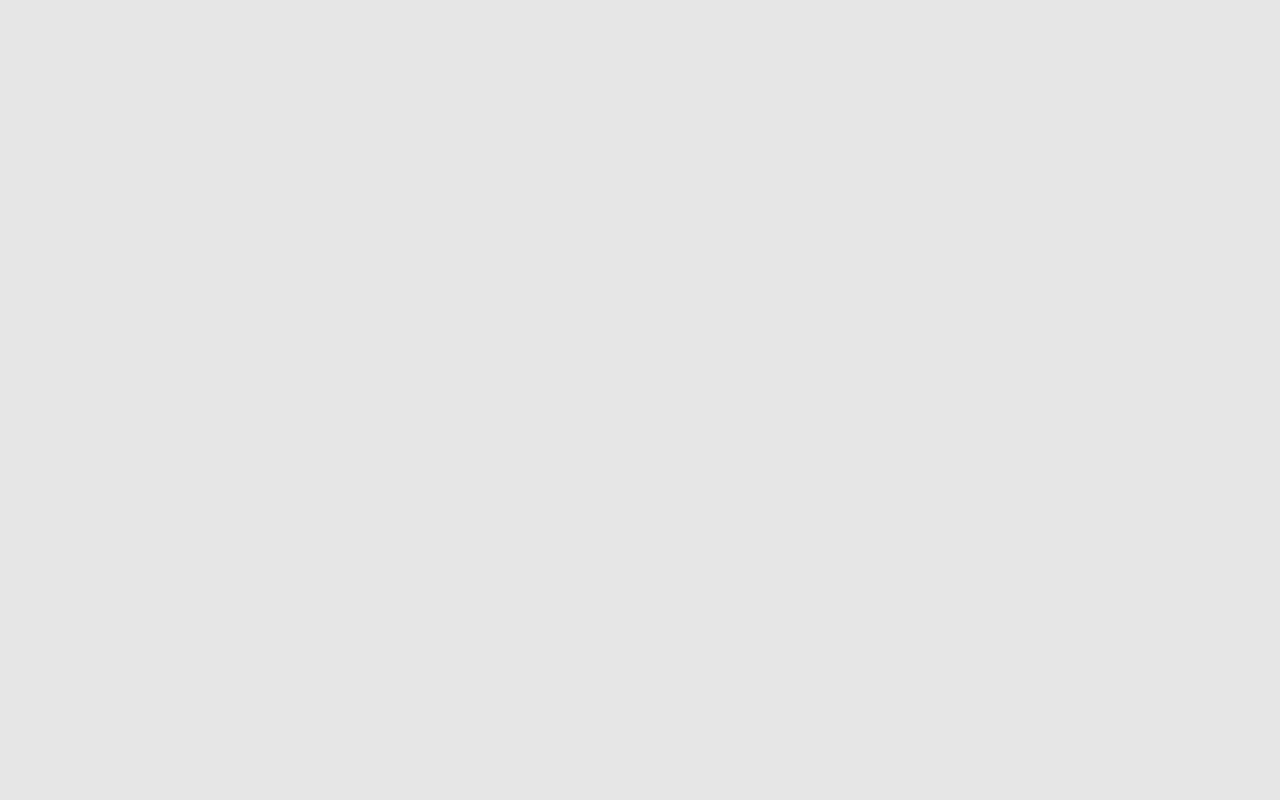
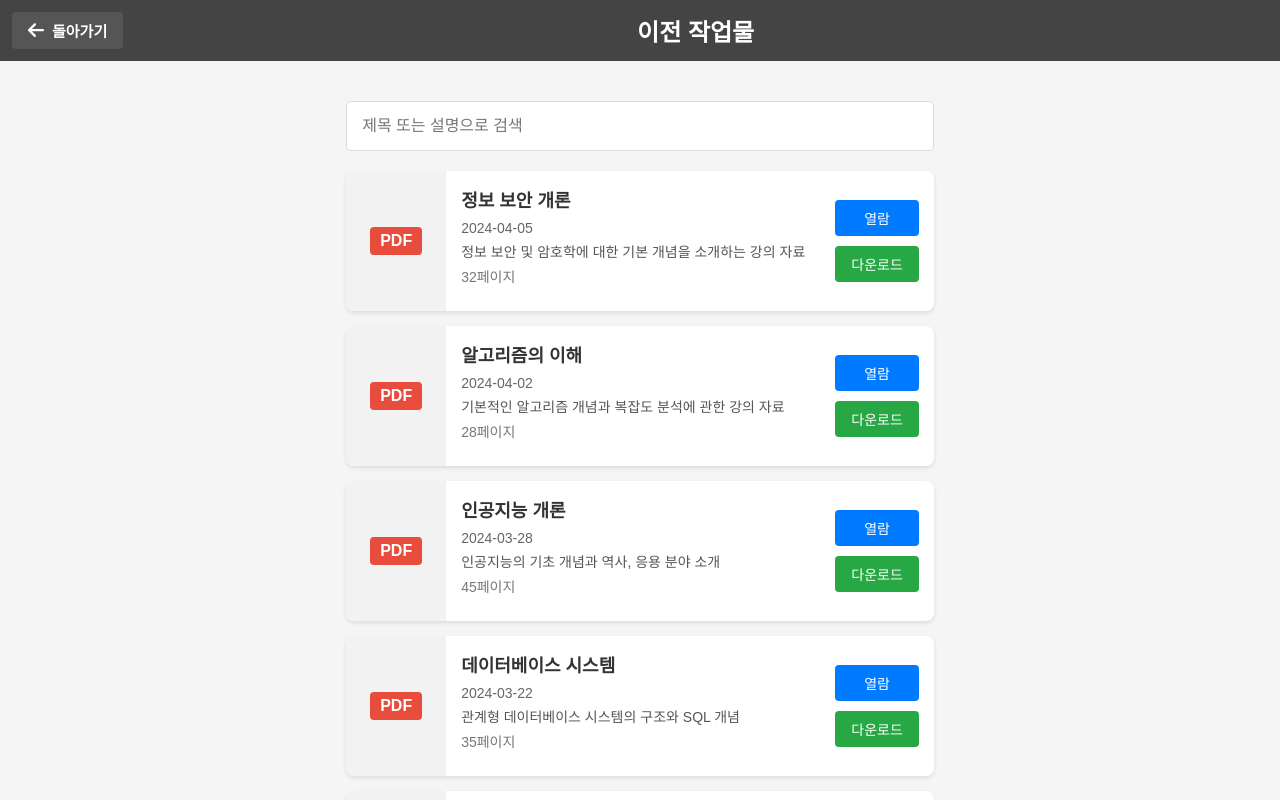
Before and after one commit to 2025capstoneDesign/capstone-FE, a React (Create React App) app: page /history in a window 1280 px wide. Before the commit this address had no page. Shown: the top 800 px of the page. Built offline with nearby package versions, Linux system fonts and the light colour scheme.

Commit message:
[feature]Update History page

```diff
--- a/src/App.js
+++ b/src/App.js
@@ -4,6 +4,7 @@ import { BrowserRouter, Routes, Route } from "react-router-dom";
 import ResultPage from "./pages/ResultPage";
 import TestPage from "./pages/TestPage";
 import SignupPage from "./pages/SignupPage";
+import HistoryPage from "./pages/HistoryPage";
 
 function App() {
   return (
@@ -15,6 +16,7 @@ function App() {
           <Route exact path="/signup" element={<SignupPage />} />
           <Route exact path="/result" element={<ResultPage />} />
           <Route exact path="/test" element={<TestPage />} />
+          <Route exact path="/history" element={<HistoryPage />} />
         </Routes>
       </div>
     </BrowserRouter>
--- /dev/null
+++ b/src/data/pdfData.js
@@ -0,0 +1,47 @@
+export const pdfData = [
+  {
+    id: 1,
+    title: "정보 보안 개론",
+    date: "2024-04-05",
+    thumbnail: "/images/pdf_thumbnail.png",
+    description: "정보 보안 및 암호학에 대한 기본 개념을 소개하는 강의 자료",
+    file: "/sample.pdf",
+    pages: 32
+  },
+  {
+    id: 2,
+    title: "알고리즘의 이해",
+    date: "2024-04-02",
+    thumbnail: "/images/pdf_thumbnail.png",
+    description: "기본적인 알고리즘 개념과 복잡도 분석에 관한 강의 자료",
+    file: "/sample.pdf",
+    pages: 28
+  },
+  {
+    id: 3,
+    title: "인공지능 개론",
+    date: "2024-03-28",
+    thumbnail: "/images/pdf_thumbnail.png",
+    description: "인공지능의 기초 개념과 역사, 응용 분야 소개",
+    file: "/sample.pdf",
+    pages: 45
+  },
+  {
+    id: 4,
+    title: "데이터베이스 시스템",
+    date: "2024-03-22",
+    thumbnail: "/images/pdf_thumbnail.png",
+    description: "관계형 데이터베이스 시스템의 구조와 SQL 개념",
+    file: "/sample.pdf",
+    pages: 35
+  },
+  {
+    id: 5,
+    title: "웹 개발 기초",
+    date: "2024-03-15",
+    thumbnail: "/images/pdf_thumbnail.png",
+    description: "HTML, CSS, JavaScript를 활용한 웹 개발 기초",
+    file: "/sample.pdf",
+    pages: 30
+  }
+];
--- /dev/null
+++ b/src/pages/HistoryPage.js
@@ -0,0 +1,86 @@
+import { useState } from "react";
+import { useNavigate } from "react-router-dom";
+import Header from "../components/common/Header/Header";
+import { pdfData } from "../data/pdfData";
+import "../styles/HistoryPage.css";
+
+export default function HistoryPage() {
+  const navigate = useNavigate();
+  const [searchTerm, setSearchTerm] = useState("");
+
+  // 검색 기능
+  const filteredPdfs = pdfData.filter(pdf =>
+    pdf.title.toLowerCase().includes(searchTerm.toLowerCase()) ||
+    pdf.description.toLowerCase().includes(searchTerm.toLowerCase())
+  );
+
+  // PDF 열기 (뷰어로 이동)
+  const openPdf = (pdf) => {
+    navigate("/test", {
+      state: { pdfUrl: pdf.file, pdfTitle: pdf.title }
+    });
+  };
+
+  return (
+    <div className="container">
+      <Header
+        title="이전 작업물"
+        showBackButton={true}
+        showMenuButton={false}
+      />
+
+      <div className="history-container">
+        <div className="search-bar">
+          <input
+            type="text"
+            placeholder="제목 또는 설명으로 검색"
+            value={searchTerm}
+            onChange={(e) => setSearchTerm(e.target.value)}
+          />
+          <button
+            className={`clear-search ${!searchTerm ? 'hidden-button' : ''}`}
+            onClick={() => setSearchTerm("")}
+          >
+            ✕
+          </button>
+        </div>
+
+        <div className="pdf-list">
+          {filteredPdfs.length > 0 ? (
+            filteredPdfs.map(pdf => (
+              <div key={pdf.id} className="pdf-card" onClick={() => openPdf(pdf)}>
+                <div className="pdf-thumbnail">
+                  <div className="pdf-icon">PDF</div>
+                </div>
+                <div className="pdf-info">
+                  <h3>{pdf.title}</h3>
+                  <p className="pdf-date">{pdf.date}</p>
+                  <p className="pdf-description">{pdf.description}</p>
+                  <p className="pdf-pages">{pdf.pages}페이지</p>
+                </div>
+                <div className="pdf-actions">
+                  <button className="view-btn" onClick={(e) => {
+                    e.stopPropagation();
+                    openPdf(pdf);
+                  }}>
+                    열람
+                  </button>
+                  <button className="download-btn" onClick={(e) => {
+                    e.stopPropagation();
+                    window.open(pdf.file, '_blank');
+                  }}>
+                    다운로드
+                  </button>
+                </div>
+              </div>
+            ))
+          ) : (
+            <div className="no-results">
+              <p>검색 결과가 없습니다.</p>
+            </div>
+          )}
+        </div>
+      </div>
+    </div>
+  );
+}
--- a/src/pages/MainPage.js
+++ b/src/pages/MainPage.js
@@ -72,9 +72,33 @@ export default function MainPage() {
       {/* 사이드바 */}
       <div className={`sidebar ${isSidebarOpen ? "open" : ""}`}>
         <ul>
-          <li>메뉴 1</li>
-          <li>메뉴 2</li>
-          <li>메뉴 3</li>
+          <li className="sidebar-title">AI 필기보조</li>
+          <li onClick={() => navigate("/")}>
+            <svg xmlns="http://www.w3.org/2000/svg" viewBox="0 0 24 24" fill="currentColor" className="sidebar-icon">
+              <path d="M11.47 3.84a.75.75 0 011.06 0l8.69 8.69a.75.75 0 101.06-1.06l-8.689-8.69a2.25 2.25 0 00-3.182 0l-8.69 8.69a.75.75 0 001.061 1.06l8.69-8.69z" />
+              <path d="M12 5.432l8.159 8.159c.03.03.06.058.091.086v6.198c0 1.035-.84 1.875-1.875 1.875H15a.75.75 0 01-.75-.75v-4.5a.75.75 0 00-.75-.75h-3a.75.75 0 00-.75.75V21a.75.75 0 01-.75.75H5.625a1.875 1.875 0 01-1.875-1.875v-6.198a2.29 2.29 0 00.091-.086L12 5.43z" />
+            </svg>
+            홈
+          </li>
+          <li onClick={() => navigate("/history")}>
+            <svg xmlns="http://www.w3.org/2000/svg" viewBox="0 0 24 24" fill="currentColor" className="sidebar-icon">
+              <path d="M19.906 9c.382 0 .749.057 1.094.162V9a3 3 0 00-3-3h-3.879a.75.75 0 01-.53-.22L11.47 3.66A2.25 2.25 0 009.879 3H6a3 3 0 00-3 3v3.162A3.756 3.756 0 014.094 9h15.812zM4.094 10.5a2.25 2.25 0 00-2.227 2.568l.857 6A2.25 2.25 0 004.951 21H19.05a2.25 2.25 0 002.227-1.932l.857-6a2.25 2.25 0 00-2.227-2.568H4.094z" />
+            </svg>
+            이전 작업물
+          </li>
+          <li className="sidebar-title">계정</li>
+          <li onClick={() => navigate("/login")}>
+            <svg xmlns="http://www.w3.org/2000/svg" viewBox="0 0 24 24" fill="currentColor" className="sidebar-icon">
+              <path fillRule="evenodd" d="M7.5 3.75A1.5 1.5 0 006 5.25v13.5a1.5 1.5 0 001.5 1.5h6a1.5 1.5 0 001.5-1.5V15a.75.75 0 011.5 0v3.75a3 3 0 01-3 3h-6a3 3 0 01-3-3V5.25a3 3 0 013-3h6a3 3 0 013 3V9A.75.75 0 0115 9V5.25a1.5 1.5 0 00-1.5-1.5h-6zm10.72 4.72a.75.75 0 011.06 0l3 3a.75.75 0 010 1.06l-3 3a.75.75 0 11-1.06-1.06l1.72-1.72H9a.75.75 0 010-1.5h10.94l-1.72-1.72a.75.75 0 010-1.06z" clipRule="evenodd" />
+            </svg>
+            로그인
+          </li>
+          <li onClick={() => navigate("/signup")}>
+            <svg xmlns="http://www.w3.org/2000/svg" viewBox="0 0 24 24" fill="currentColor" className="sidebar-icon">
+              <path d="M6.25 6.375a4.125 4.125 0 118.25 0 4.125 4.125 0 01-8.25 0zM3.25 19.125a7.125 7.125 0 0114.25 0v.003l-.001.119a.766.766 0 01-.752.743H3.996a.748.748 0 01-.74-.724l-.007-.119.001-.003z" />
+            </svg>
+            회원가입
+          </li>
         </ul>
       </div>
 
--- /dev/null
+++ b/src/styles/HistoryPage.css
@@ -0,0 +1,170 @@
+.history-container {
+  max-width: 1000px;
+  margin: 20px auto;
+  padding: 20px;
+}
+
+.search-bar {
+  position: relative;
+  margin-bottom: 20px;
+  width: 100%;
+  height: 50px;
+}
+
+.search-bar input {
+  width: 100%;
+  height: 50px;
+  padding: 0 50px 0 15px;
+  border: 1px solid #ddd;
+  border-radius: 5px;
+  font-size: 16px;
+  box-sizing: border-box;
+}
+
+.search-bar input:focus {
+  outline: none;
+  border-color: #007bff;
+  box-shadow: 0 0 5px rgba(0, 123, 255, 0.2);
+}
+
+.clear-search {
+  position: absolute;
+  right: 15px;
+  top: 50%;
+  transform: translateY(-50%);
+  background: none;
+  border: none;
+  color: #999;
+  cursor: pointer;
+  font-size: 18px;
+  width: 24px;
+  height: 24px;
+  display: flex;
+  align-items: center;
+  justify-content: center;
+  z-index: 2;
+}
+
+.hidden-button {
+  opacity: 0;
+  pointer-events: none;
+}
+
+.pdf-list {
+  display: flex;
+  flex-direction: column;
+  gap: 15px;
+}
+
+.pdf-card {
+  display: flex;
+  background: white;
+  border-radius: 8px;
+  box-shadow: 0 2px 4px rgba(0, 0, 0, 0.1);
+  overflow: hidden;
+  cursor: pointer;
+  transition: transform 0.2s, box-shadow 0.2s;
+}
+
+.pdf-card:hover {
+  transform: translateY(-2px);
+  box-shadow: 0 4px 8px rgba(0, 0, 0, 0.15);
+}
+
+.pdf-thumbnail {
+  width: 100px;
+  height: 140px;
+  background-color: #f2f2f2;
+  display: flex;
+  align-items: center;
+  justify-content: center;
+}
+
+.pdf-icon {
+  background-color: #e74c3c;
+  color: white;
+  padding: 5px 10px;
+  border-radius: 4px;
+  font-weight: bold;
+}
+
+.pdf-info {
+  padding: 15px;
+  flex: 1;
+}
+
+.pdf-info h3 {
+  margin: 0 0 8px 0;
+  color: #333;
+  font-size: 18px;
+}
+
+.pdf-date {
+  font-size: 14px;
+  color: #666;
+  margin: 0 0 5px 0;
+}
+
+.pdf-description {
+  font-size: 14px;
+  color: #555;
+  margin: 5px 0;
+  display: -webkit-box;
+  -webkit-line-clamp: 2;
+  -webkit-box-orient: vertical;
+  overflow: hidden;
+}
+
+.pdf-pages {
+  font-size: 14px;
+  color: #777;
+  margin: 5px 0 0 0;
+}
+
+.pdf-actions {
+  display: flex;
+  flex-direction: column;
+  justify-content: center;
+  padding: 0 15px;
+  gap: 10px;
+}
+
+.view-btn, .download-btn {
+  padding: 8px 16px;
+  border: none;
+  border-radius: 4px;
+  cursor: pointer;
+  font-size: 14px;
+  font-weight: 500;
+  transition: background-color 0.2s;
+}
+
+.view-btn {
+  background-color: #007bff;
+  color: white;
+}
+
+.view-btn:hover {
+  background-color: #0056b3;
+}
+
+.download-btn {
+  background-color: #28a745;
+  color: white;
+}
+
+.download-btn:hover {
+  background-color: #218838;
+}
+
+.no-results {
+  text-align: center;
+  padding: 40px;
+  background: white;
+  border-radius: 8px;
+}
+
+.no-results p {
+  color: #666;
+  font-size: 16px;
+}
--- a/src/styles/MainPage.css
+++ b/src/styles/MainPage.css
@@ -49,14 +49,17 @@ body {
 
 /* 사이드바 */
 .sidebar {
-  width: 200px;
+  width: 250px;
   background-color: #444;
   color: white;
   position: fixed;
   top: 50px;
-  left: -200px;
+  left: -250px;
   height: 100%;
   transition: left 0.3s;
+  overflow-y: auto;
+  z-index: 100;
+  box-shadow: 2px 0 5px rgba(0, 0, 0, 0.2);
 }
 
 .sidebar.open {
@@ -66,15 +69,40 @@ body {
 .sidebar ul {
   list-style: none;
   padding: 0;
+  margin: 0;
 }
 
 .sidebar li {
-  padding: 15px;
+  padding: 12px 20px;
   cursor: pointer;
+  display: flex;
+  align-items: center;
+  font-size: 15px;
+  transition: background-color 0.2s;
 }
 
 .sidebar li:hover {
-  background-color: #666;
+  background-color: #555;
+}
+
+.sidebar-title {
+  font-weight: 500;
+  color: #aaa;
+  font-size: 13px !important;
+  padding: 20px 20px 10px !important;
+  cursor: default !important;
+  text-transform: uppercase;
+  letter-spacing: 1px;
+}
+
+.sidebar-title:hover {
+  background-color: transparent !important;
+}
+
+.sidebar-icon {
+  width: 20px;
+  height: 20px;
+  margin-right: 12px;
 }
 
 /* 메인 컨텐츠 */
```
Also changed, not shown: 2 other files (tests, documents, lock files or other folders).
